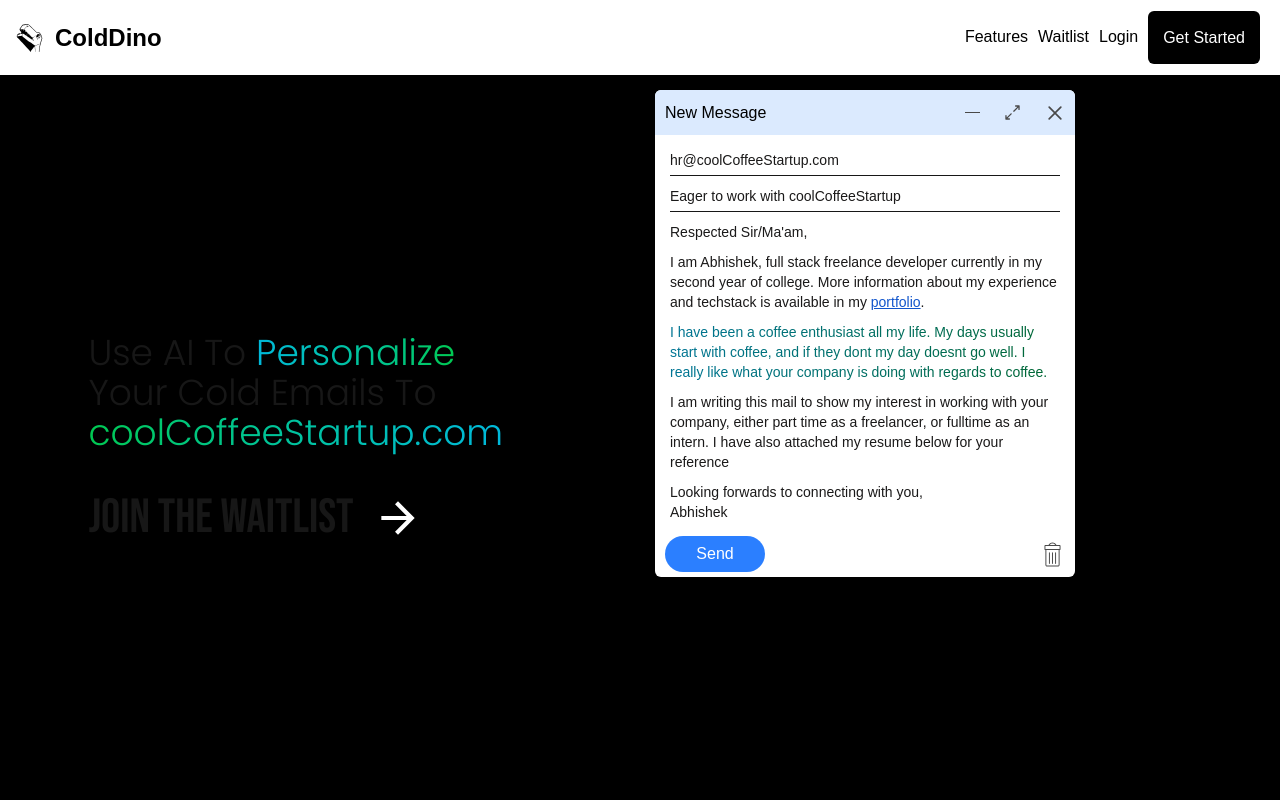
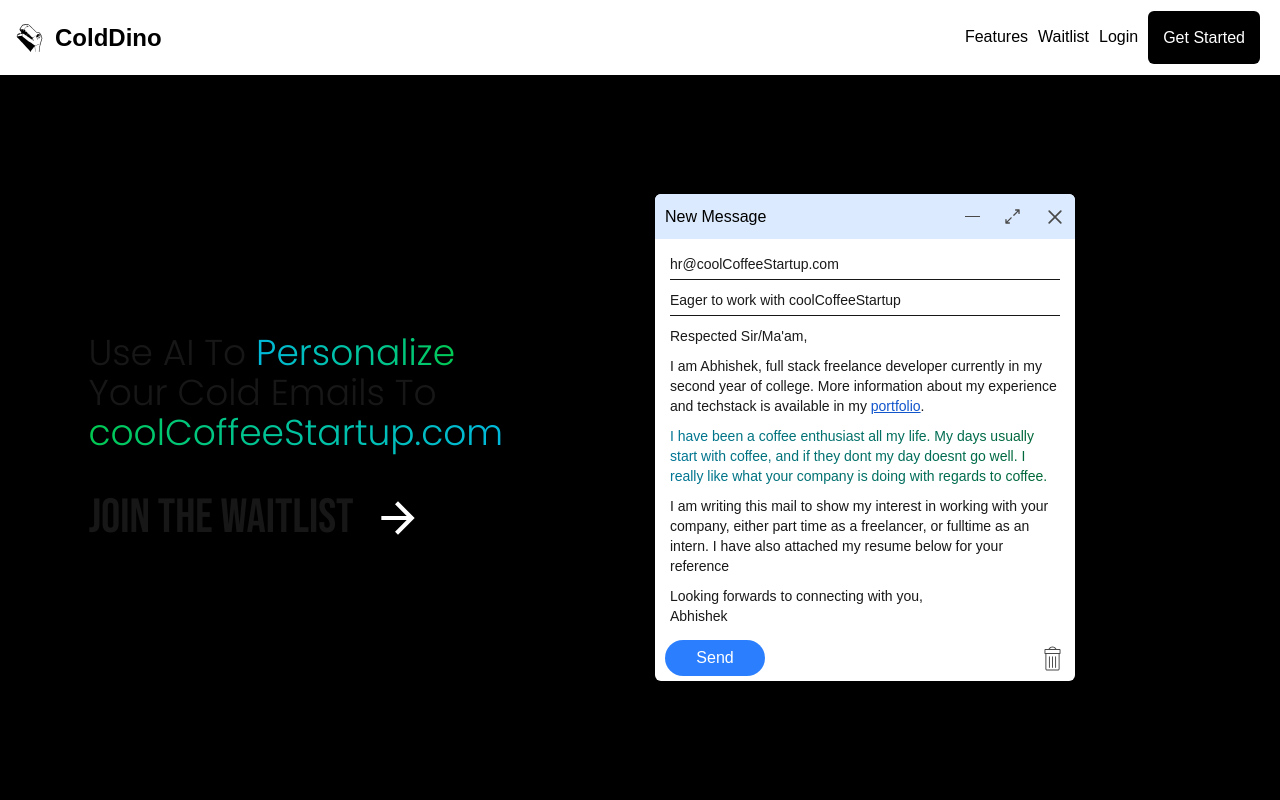
Before and after one commit to PandaBean18/coldDino, a Next.js app: page / in a window 1280 px wide. Shown: the top 800 px of the page. Built offline with nearby package versions, Linux system fonts and the light colour scheme.

Commit message:
set h to h-max on home page demo mail

```diff
--- a/app/page.tsx
+++ b/app/page.tsx
@@ -241,7 +241,7 @@ function desktopView(authUri: string, currentValue: string, currentEmail: string
 
           </div>
         </div>
-        <div className="w-[95vw] h-[80%] max-h-[max-content] flex flex-col mbp:flex-row mbp:h-full p-[15px] mbp:justify-around mbp:w-[450px] mbp:items-center items-center">
+        <div className="w-[95vw] h-max flex flex-col mbp:flex-row mbp:h-full p-[15px] mbp:justify-around mbp:w-[450px] mbp:items-center items-center">
           <div className="bg-white w-[70%] h-full mbp:h-[70%] mbp:w-full rounded-md relative">
             <div className="bg-blue-100 w-full h-[45px] absolute rounded-t-md flex justify-between">
               <div className="p-[10px] flex items-center font-medium"><p className="text-black">New Message</p></div>
```
